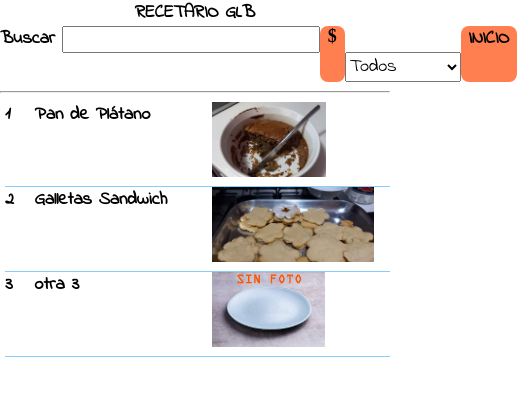
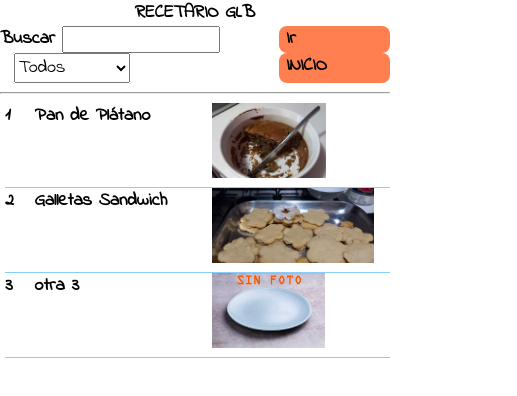
Before and after one commit to ramon-cortes/recetario, a plain HTML site: page index.html in a window 390 px wide. Shown: the whole page, 517 px wide, since content can reach past the window. Drawn offline with Linux system fonts and the light colour scheme.

Commit message:
media query - pantallas chicas

```diff
--- a/index.html
+++ b/index.html
@@ -12,7 +12,7 @@
   <div class="titulo-general">RECETARIO GLB</div>
   <div class="buscar-wrapper">
     <div>Buscar&nbsp;<input type="text" id="input-buscar"></div>
-    <div class="boton wingdings" id="buscar">$</div>
+    <div class="boton" id="buscar">Ir</div>
     <div>&nbsp;
       <select name="categoria" id="categoria">
         <option value="todos">Todos</option>
--- a/styles.css
+++ b/styles.css
@@ -25,10 +25,16 @@ body {
   grid-template-columns: 2fr 0.25fr 1fr 1fr;
 }
 
+@media (max-width: 600px) {
+  .buscar-wrapper {
+    grid-template-columns: 1fr 0.4fr;
+  }
+}
+
 input {
   font-family: 'Indie Flower';
   font-size: 0.9rem;
-  width: 250px;
+  width: 150px;
 }
 
 .boton {
```
